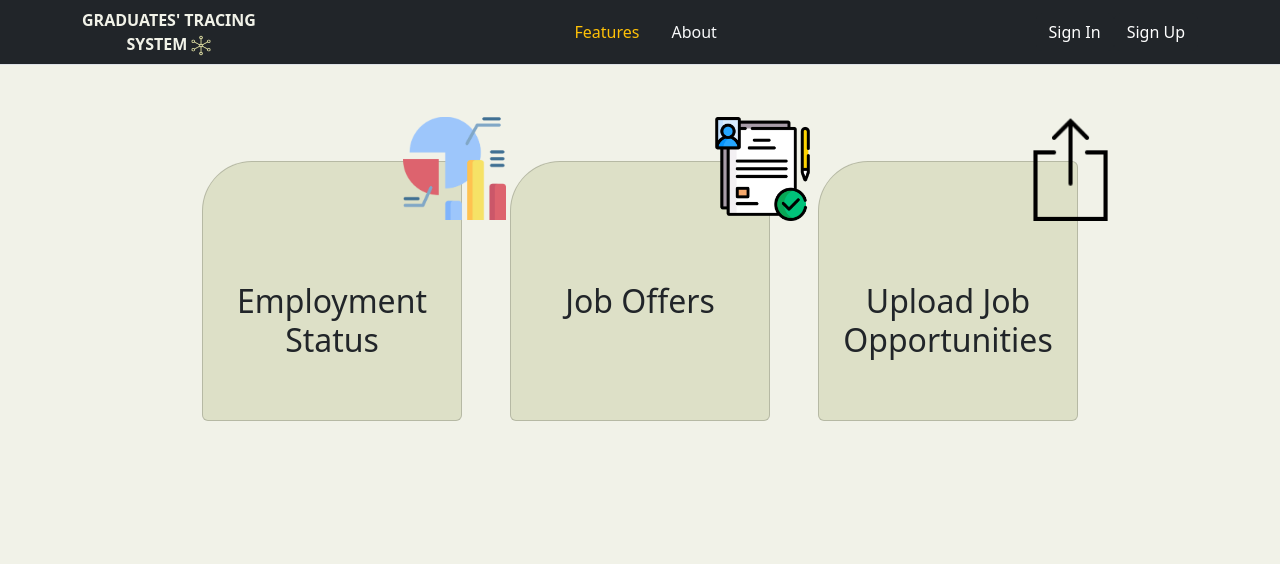
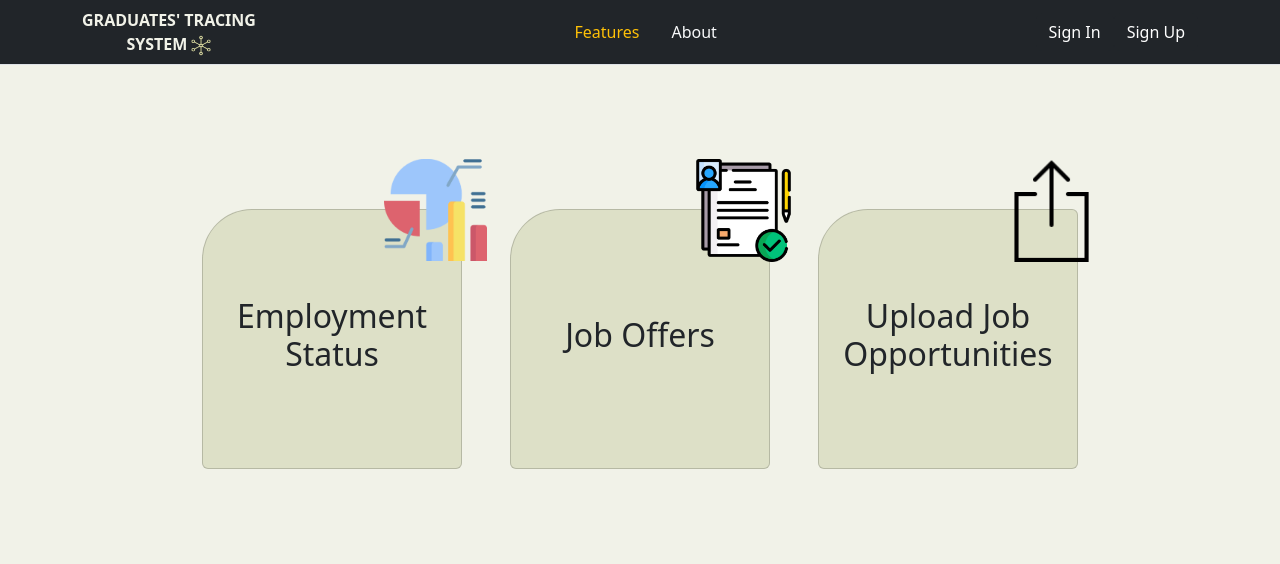
Before and after one commit to SiegeDs/Sad-ada, a PHP site: page /features.php in a window 1280 px wide. Shown: the top 564 px of the page. Run offline with PHP 8.4, Linux system fonts and the light colour scheme.

Commit message:
Optimize page structures

```diff
--- a/css/custom.css
+++ b/css/custom.css
@@ -1,15 +1,27 @@
 :root {
   --background: #f1f2e8;
   --background2: #dde0c7;
+  --textcolor: #272d5e;
 }
 
 body {
   background-color: var(--background);
 }
 
+.subtle {
+  color: var(--textcolor);
+}
+
 .feature {
   background-color: var(--background2);
   border-top-left-radius: 50px;
+}
+
+.feature img {
+  width: 40%;
+  position: absolute;
+  top: -20%;
+  right: -10%;
 }
 
 .text {
--- a/features.php
+++ b/features.php
@@ -1,57 +1,26 @@
 <?php
 $title = "Features";
+$features = array(
+  "Employment Status" => "./images/chart.png",
+  "Job Offers" => "./images/document.png",
+  "Upload Job Opportunities" => "./images/upload.png"
+);
 ob_start();
 ?>
-<div class="container text-center">
-  <div class="row p-5 m-5 gx-5">
-    <div class="col">
-      <div class="card d-flex justify-content-between ratio ratio-1x1" style="
-              position: relative;
-              background: #dde0c7;
-              border-top-left-radius: 50px;
-            ">
-        <div class="p-4">
-          <img src="./images/chart.png" style="width: 40%; position: absolute; top: -45px; right: -45px" />
-          <br />
-          <br />
-          <br />
-          <br />
-          <h2>Employment Status</h2>
+<div class="container">
+  <div class="row p-5 m-5 g-5">
+    <?php foreach ($features as $feature => $img) : ?>
+      <div class="col col-12 col-md-6 col-xl-4">
+        <div class="card feature ratio ratio-1x1">
+          <div>
+            <img src="<?= $img ?>" />
+          </div>
+          <div class="p-4 d-flex justify-content-center align-items-center text-center">
+            <h2><?= $feature ?></h2>
+          </div>
         </div>
       </div>
-    </div>
-    <div class="col">
-      <div class="card d-flex justify-content-between ratio ratio-1x1" style="
-              position: relative;
-              background: #dde0c7;
-              border-top-left-radius: 50px;
-            ">
-        <div class="p-4">
-          <img src="./images/document.png" style="width: 40%; position: absolute; top: -45px; right: -45px" />
-          <br />
-          <br />
-          <br />
-          <br />
-          <h2>Job Offers</h2>
-        </div>
-      </div>
-    </div>
-    <div class="col">
-      <div class="card d-flex justify-content-between ratio ratio-1x1" style="
-              position: relative;
-              background: #dde0c7;
-              border-top-left-radius: 50px;
-            ">
-        <div class="p-4">
-          <img src="./images/upload.png" style="width: 40%; position: absolute; top: -45px; right: -45px" />
-          <br />
-          <br />
-          <br />
-          <br />
-          <h2>Upload Job Opportunities</h2>
-        </div>
-      </div>
-    </div>
+    <?php endforeach; ?>
   </div>
 </div>
 <?php
```
Also changed, not shown: about.php (+9 -39 lines), signin.php (+8 -15 lines).
